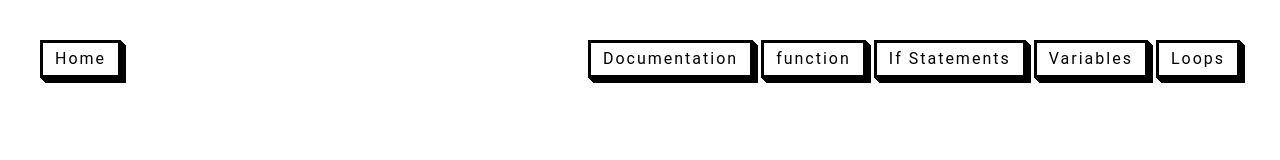
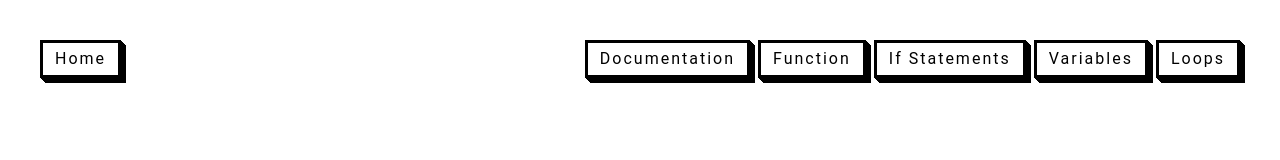
Before and after one commit to YxngXi1/compsci-culminating, a Next.js app: page / in a window 1280 px wide. Shown: the top 160 px of the page. Built offline with nearby package versions, Linux system fonts and the light colour scheme.

Commit message:
function => Function

```diff
--- a/components/Navbar.tsx
+++ b/components/Navbar.tsx
@@ -33,7 +33,7 @@ const Navbar = () => {
           <button>Documentation</button>
         </a>
         <a href='/functions'>
-          <button>function</button>
+          <button>Function</button>
         </a>
         <a href='/if-statements'>
           <button>If Statements</button>
```
